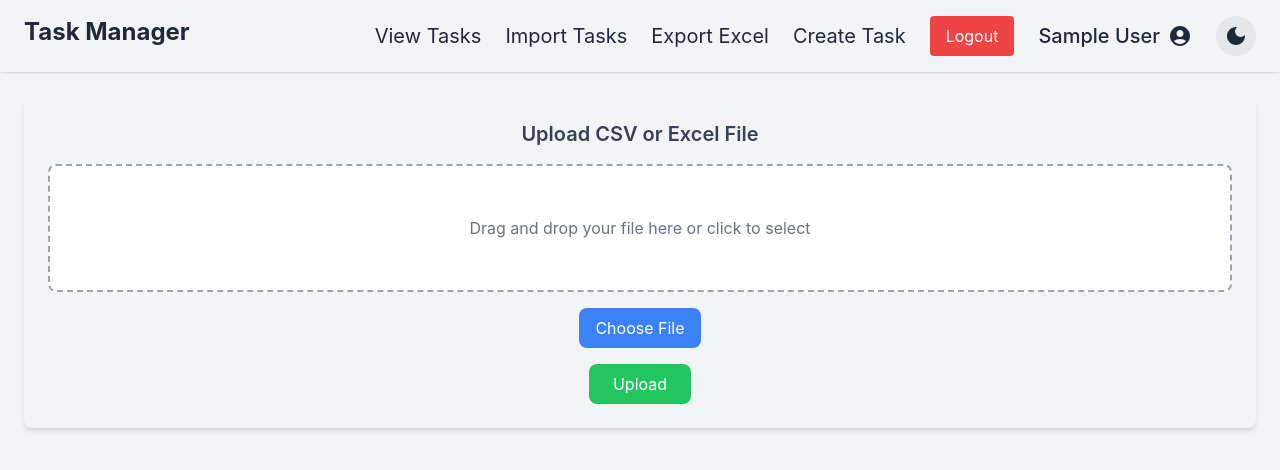
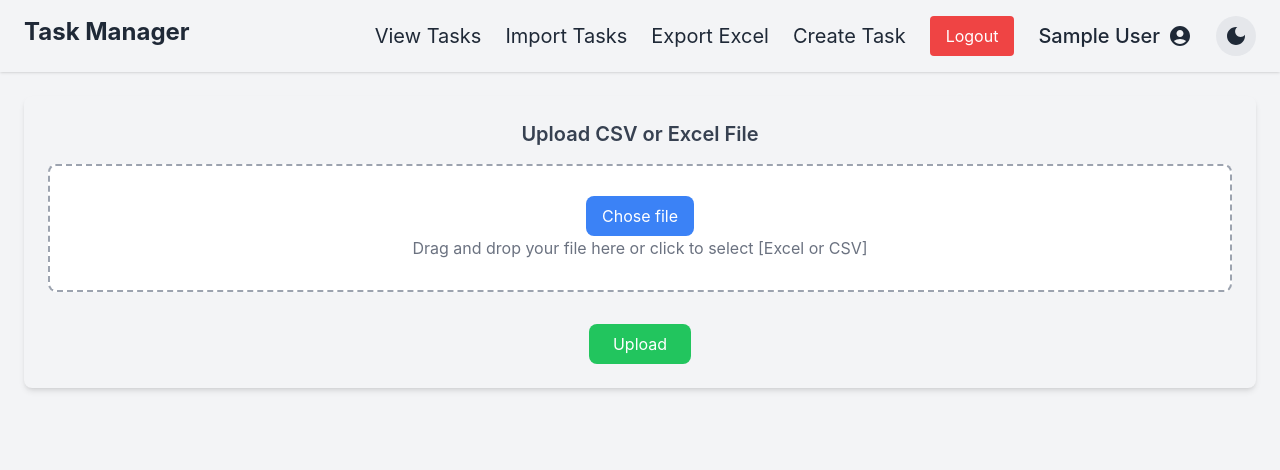
Before and after one commit to SagarGhadage/task-management-app, a React (Create React App) app in the folder frontend/: page /tasks/import in a window 1280 px wide. Shown: the top 470 px of the page. Built offline with nearby package versions, Linux system fonts and the light colour scheme; sample sign-in values are in the browser's storage.

Commit message:
ui changes

```diff
--- a/frontend/src/components/tasks/TasksUpload.jsx
+++ b/frontend/src/components/tasks/TasksUpload.jsx
@@ -24,7 +24,8 @@ const TasksUpload = () => {
     event.dataTransfer.dropEffect = "copy"; //show copy txt
   };
 
-  const handleUpload = async () => {
+  const handleUpload = async (e) => {
+    e.preventDefault()
     if (!file) {
       enqueueSnackbar("Please select a file first.", { variant: "warning" });
       return;
@@ -61,26 +62,16 @@ const TasksUpload = () => {
   };
 
   return (
-    <div className="flex flex-col items-center justify-center p-6 bg-gray-100 dark:bg-gray-800 rounded-lg shadow-md">
+    <form className="flex flex-col items-center justify-center p-6 bg-gray-100 dark:bg-gray-800 rounded-lg shadow-md">
       <h2 className="text-xl font-semibold text-gray-700 dark:text-gray-200 mb-4">
         Upload CSV or Excel File
       </h2>
       <div
         onDrop={handleDrop}
         onDragOver={handleDragOver}
-        className="w-full h-32 flex items-center justify-center border-2 border-dashed border-gray-400 dark:border-gray-600 rounded-lg bg-white dark:bg-gray-700 mb-4 cursor-pointer hover:border-gray-600 dark:hover:border-gray-500"
+        className="w-full h-32 flex flex-col items-center justify-center border-2 border-dashed border-gray-400 dark:border-gray-600 rounded-lg bg-white dark:bg-gray-700 mb-4 cursor-pointer hover:border-gray-600 dark:hover:border-gray-500"
       >
-        {file ? (
-          <span className="text-gray-600 dark:text-gray-300">
-            Selected File: {file.name}
-          </span>
-        ) : (
-          <span className="text-gray-500 dark:text-gray-400">
-            Drag and drop your file here or click to select
-          </span>
-        )}
-      </div>
-      <input
+        <input
         type="file"
         accept=".csv, .xlsx, .xls"
         onChange={handleFileChange}
@@ -91,15 +82,28 @@ const TasksUpload = () => {
         htmlFor="fileInput"
         className="px-4 py-2 bg-blue-500 dark:bg-blue-600 text-white rounded-lg cursor-pointer hover:bg-blue-600 dark:hover:bg-blue-700"
       >
-        Choose File
+        {file?'Select other':"Chose file"}
       </label>
+        {file ? (
+
+          <span className="text-gray-600 dark:text-gray-300">
+            Selected File: {file.name}
+          </span>
+        ) : (
+          <span className="text-gray-500 dark:text-gray-400">
+            Drag and drop your file here or click to select [Excel or CSV]
+          </span>
+        )}
+      </div>
+
       <button
+      type='submit'
         onClick={handleUpload}
         className="mt-4 px-6 py-2 bg-green-500 dark:bg-green-600 text-white rounded-lg hover:bg-green-600 dark:hover:bg-green-700"
       >
         Upload
       </button>
-    </div>
+    </form>
   );
 };
 
--- a/frontend/src/pages/auth/login/Login.jsx
+++ b/frontend/src/pages/auth/login/Login.jsx
@@ -60,11 +60,11 @@ export default function Login() {
   };
   return (
     <div
-      className={`flex mt-1 p-4 items-${
+      className={`flex p-4 items-${
         winSize.width < 768 ? "baseline" : "center"
       } justify-center min-h-[90vh] bg-gray-100 dark:bg-gray-900`}
     >
-      <form className="w-full max-w-sm p-6 bg-white rounded-lg shadow-md dark:bg-gray-800">
+      <form className="w-full max-w-sm p-6 bg-white rounded-lg shadow-md dark:bg-gray-800 h-fit">
         <h2 className="mb-6 text-2xl font-bold text-center text-gray-800 dark:text-gray-100">
           Login
         </h2>
--- a/frontend/src/pages/auth/register/Register.jsx
+++ b/frontend/src/pages/auth/register/Register.jsx
@@ -89,7 +89,7 @@ export default function Register() {
 
   return (
     <div
-      className={`flex mt-1 p-4 ${
+      className={`flex p-4 ${
         winSize.width < 768 ? "items-start" : "items-center"
       } justify-center min-h-[88vh] bg-gray-100 dark:bg-gray-900`}
     >
--- a/frontend/src/pages/task/Task.jsx
+++ b/frontend/src/pages/task/Task.jsx
@@ -60,7 +60,7 @@ const Task = () => {
   // console.log(width, "width");
 
   return (
-    <div style={{scrollbarWidth:'none'}} className=" flex  flex-col w-full h-screen overflow-scroll p-6 bg-gray-100 dark:bg-gray-900 scrollbar-none">
+    <div style={{scrollbarWidth:'none'}} className="items-start w-full h-screen overflow-scroll p-6 bg-gray-100 dark:bg-gray-900 scrollbar-none">
       <Outlet
         context={{
           width,
```
